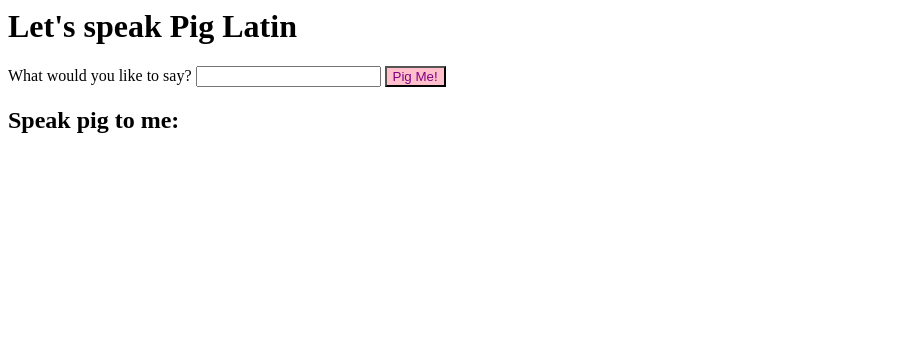
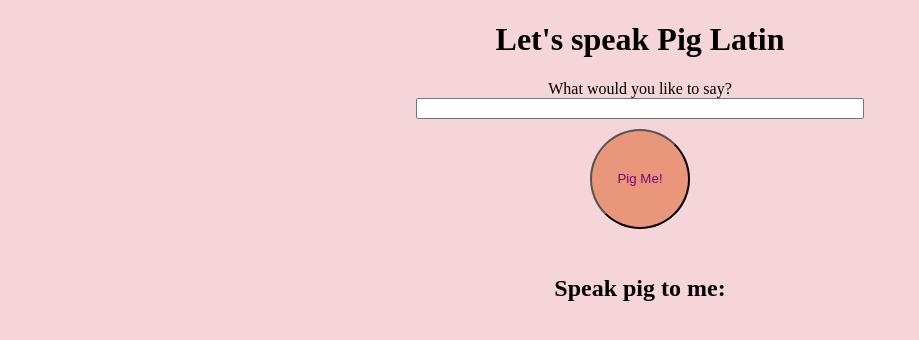
Before and after one commit to henry-oberholtzer/further-arrays, a plain HTML site: page pig-latin-translator/index.html in a window 1280 px wide. Shown: the whole page, without its empty margins (0-919 px from the left). Drawn offline with Linux system fonts and the light colour scheme.

Commit message:
more css
Co-authored-by: Ravin Fisher <ravesterrr@gmail.com>

```diff
--- a/pig-latin-translator/css/styles.css
+++ b/pig-latin-translator/css/styles.css
@@ -1,4 +1,31 @@
+body {
+    display: flex;
+    flex-direction: column;
+    margin: auto;
+    width: 70%;
+    text-align: center;
+    background-color: rgb(246, 213, 218);
+}
+
+form {
+    display: flex;
+    flex-direction: column;
+    width: 50%;
+    align-self: center;
+}
+
 button {
-    background-color: pink;
+    background-color: darksalmon;
     color: purple;
+    margin: 10px;
+    border-radius: 50%;
+    height: 100px;
+    width: 100px;
+    align-self: center;
 }
+
+button:hover {
+    background-color: rgb(172, 112, 92);
+    color: rgb(70, 0, 70);
+    cursor: pointer
+}
```
